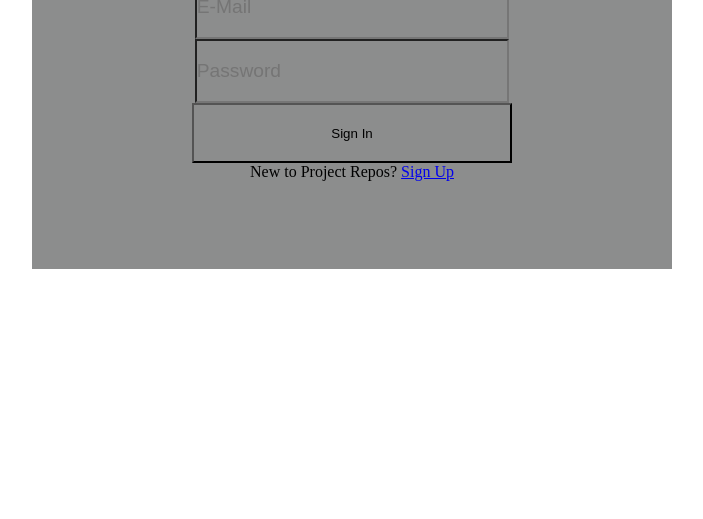
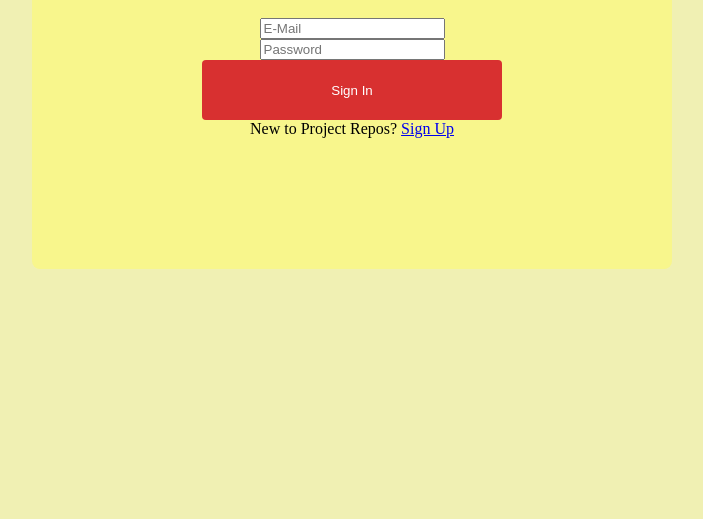
Before and after one commit to amit-ab/Ug-Explo-College-Projects, a plain HTML site: page login.html in a window 1280 px wide. Shown: the part 381-900 px from the top of the page, without its empty margins (288-991 px from the left). Drawn offline with Linux system fonts and the light colour scheme.

Commit message:
Update login.css

```diff
--- a/login.css
+++ b/login.css
@@ -5,6 +5,7 @@ body {
 	grid-template-columns: 1fr 2fr 1fr;
 	grid-template-rows: 250px 400px 250px;
 	justify-content: center;
+background-color: rgb(240, 240, 179);
 }
 
 .login {
@@ -12,12 +13,14 @@ body {
 	grid-column-end: 3;
 	grid-row-start: 2;
 	grid-row-end: 3;
-	background-color: rgb(140, 141, 141);
+	background-color: rgb(248, 246, 140);
 	width: 100%;
 	display: flex;
 	flex-direction: column;
 	justify-content: center;
 	align-items: center;
+border: none;
+border-radius: 8px;
 }
 .title {
 	font-size: 2.5em;
@@ -25,23 +28,16 @@ body {
 }
 .button {
 	height: 15%;
-	width: 50%;
+	width: 300px;
 	padding: 0;
 	margin: 0;
-	background-color: #8c8d8d;
-}
-
-.input {
-	height: 15%;
-	width: 48.5%;
-	padding: 0;
-	margin: 0;
-	background-color: #8c8d8d;
-	font-size: 120%;
+	background-color: #d83030;
+border: none;
+border-radius: 4px;
+color: White;
 }
 
 .text {
 	height: 20%;
-	display: flexbox;
-	justify-content: center;
+;
 }
```
